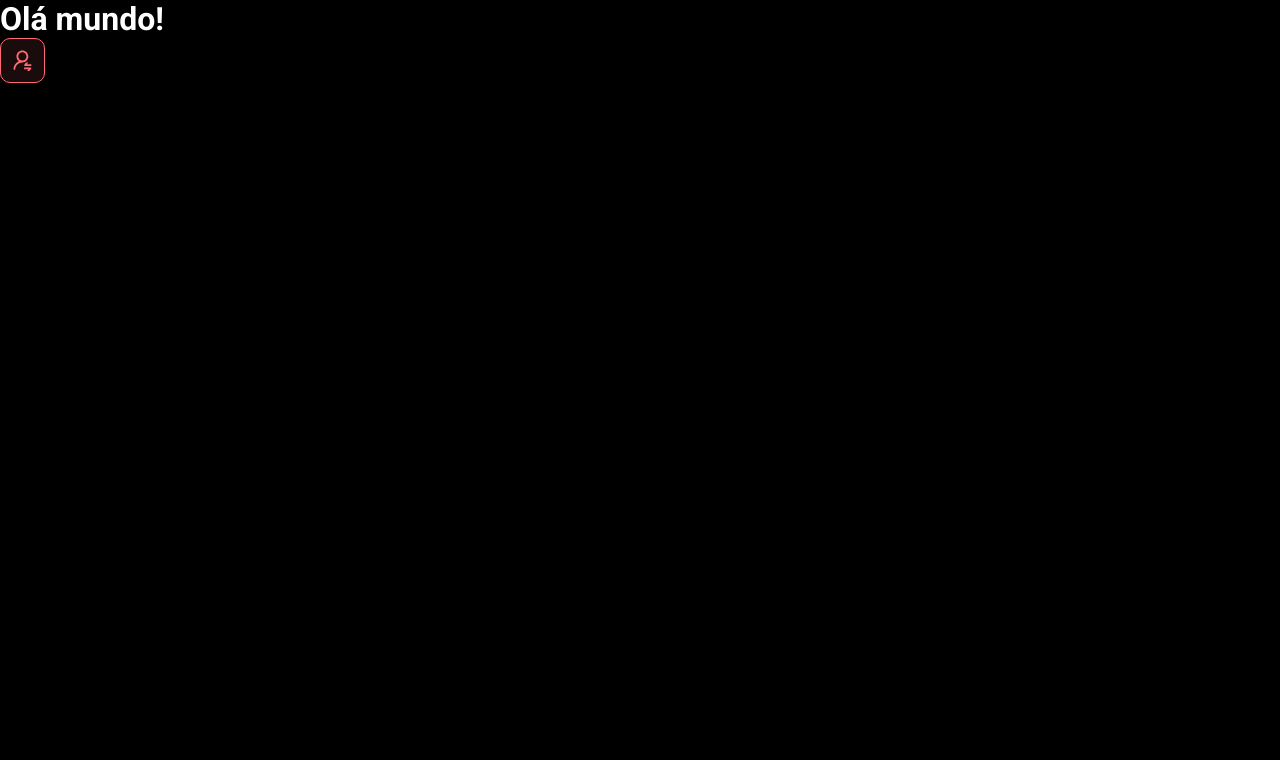
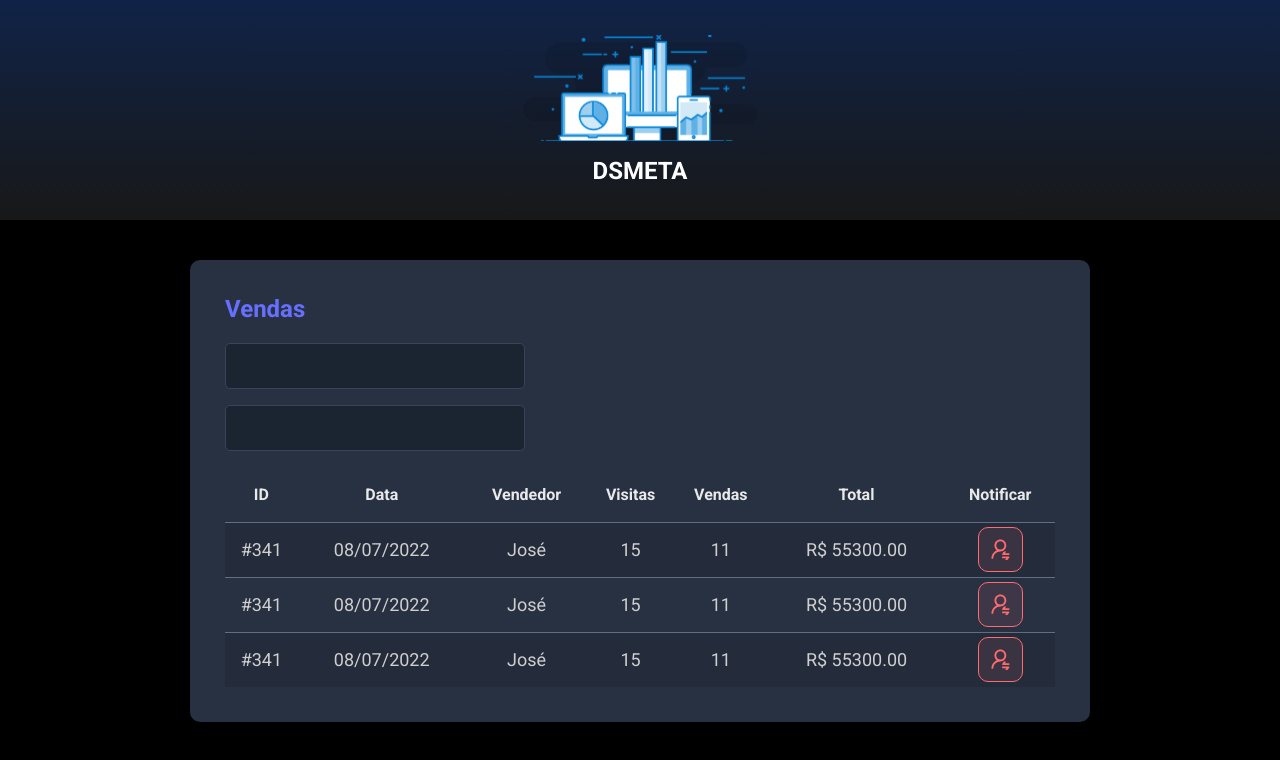
Before and after one commit to ronaldo-devlearning/dsmeta, a React (Vite) app in the folder frontend/: page / in a window 1280 px wide. Shown: the top 760 px of the page. Built offline with nearby package versions, Linux system fonts and the light colour scheme.

Commit message:
Other components

```diff
--- a/frontend/src/App.tsx
+++ b/frontend/src/App.tsx
@@ -1,10 +1,20 @@
-import NotificationButton from './components/NotificationButton'
+import Header from './components/Header'
+import SalesCard from './components/SalesCard'
+
+
 
 function App() {
   return (
     <>
-      <h1>Olá mundo!</h1>
-      <NotificationButton />
+      <Header />
+      <main>
+        <section id="sales">
+          <div className="dsmeta-container">
+            <SalesCard />
+          </div>
+
+        </section>
+      </main>
     </>
   )
 }
--- /dev/null
+++ b/frontend/src/components/Header/index.tsx
@@ -0,0 +1,16 @@
+import logo from '../../assets/img/logo.svg'
+
+import './style.css'
+
+function Header() {
+    return (
+      <header>
+          <div className="dsmeta-logo-container">
+              <img src={logo} alt="DSMeta" />
+              <h1>DSMETA</h1>
+          </div>
+      </header>
+    )
+  }
+
+  export default Header
--- /dev/null
+++ b/frontend/src/components/Header/style.css
@@ -0,0 +1,27 @@
+header {
+    background: linear-gradient(180deg, #102347 0%, #181818 100%);
+    height: 220px;
+    display: flex;
+    align-items: center;
+    justify-content: center;
+  }
+
+  .dsmeta-logo-container {
+    display: flex;
+    flex-direction: column;
+    align-items: center;
+  }
+
+  .dsmeta-logo-container img {
+    width: 235px;
+  }
+
+  .dsmeta-logo-container h1 {
+    margin-top: 15px;
+    font-size: 24px;
+  }
+
+  .dsmeta-logo-container p {
+    font-size: 14px;
+    font-weight: 300;
+  }
--- /dev/null
+++ b/frontend/src/components/SalesCard/index.tsx
@@ -0,0 +1,81 @@
+import NotificationButton from '../NotificationButton'
+import './style.css'
+
+function SalesCard() {
+    return (
+        <div className="dsmeta-card">
+            <h2 className="dsmeta-sales-title">Vendas</h2>
+            <div>
+                <div className="dsmeta-form-control-container">
+                    <input className="dsmeta-form-control" type="text" />
+                </div>
+                <div className="dsmeta-form-control-container">
+                    <input className="dsmeta-form-control" type="text" />
+                </div>
+            </div>
+            <div>
+                <table className="dsmeta-sales-table">
+                    <thead>
+                        <tr>
+                            <th className="show992">ID</th>
+                            <th className="show576">Data</th>
+                            <th>Vendedor</th>
+                            <th className="show992">Visitas</th>
+                            <th className="show992">Vendas</th>
+                            <th>Total</th>
+                            <th>Notificar</th>
+                        </tr>
+                    </thead>
+                    <tbody>
+                        <tr>
+                            <td className="show992">#341</td>
+                            <td className="show576">08/07/2022</td>
+                            <td>José</td>
+                            <td className="show992">15</td>
+                            <td className="show992">11</td>
+                            <td>R$ 55300.00</td>
+                            <td>
+                                <div className="dsmeta-red-btn-container">
+                                    <NotificationButton />
+                                </div>
+                            </td>
+                        </tr>
+
+                        <tr>
+                            <td className="show992">#341</td>
+                            <td className="show576">08/07/2022</td>
+                            <td>José</td>
+                            <td className="show992">15</td>
+                            <td className="show992">11</td>
+                            <td>R$ 55300.00</td>
+                            <td>
+                                <div className="dsmeta-red-btn-container">
+                                    <NotificationButton />
+                                </div>
+                            </td>
+                        </tr>
+
+                        <tr>
+                            <td className="show992">#341</td>
+                            <td className="show576">08/07/2022</td>
+                            <td>José</td>
+                            <td className="show992">15</td>
+                            <td className="show992">11</td>
+                            <td>R$ 55300.00</td>
+                            <td>
+                                <div className="dsmeta-red-btn-container">
+                                    <NotificationButton />
+                                </div>
+                            </td>
+                        </tr>
+
+                    </tbody>
+
+                </table>
+            </div>
+        </div>
+    )
+
+}
+
+export default SalesCard
--- /dev/null
+++ b/frontend/src/components/SalesCard/style.css
@@ -0,0 +1,97 @@
+  .dsmeta-card {
+    background-color: #283142;
+    border-radius: 10px;
+    padding: 30px 10px;
+  }
+
+  .dsmeta-sales-title {
+    color: #676fff;
+    font-size: 24px;
+    margin-bottom: 20px;
+  }
+
+  .dsmeta-form-control-container {
+    margin-bottom: 16px;
+    max-width: 300px;
+  }
+
+  .dsmeta-form-control {
+    width: 100%;
+    height: 46px;
+    background-color: #1b2531;
+    border: 1px solid #384459;
+    border-radius: 5px;
+    color: #9aaabe;
+    padding: 0 20px;
+    font-size: 18px;
+  }
+
+  .dsmeta-sales-table {
+    width: 100%;
+    border-spacing: 0;
+    border-collapse: collapse;
+  }
+
+  .dsmeta-sales-table thead {
+    height: 55px;
+    font-size: 16px;
+    color: #e9e9e9;
+    font-weight: 700;
+  }
+
+  .dsmeta-sales-table tbody {
+    font-size: 14px;
+    font-weight: 400;
+    color: #cfcfcf;
+    text-align: center;
+  }
+
+  .dsmeta-sales-table tbody tr {
+    height: 74px;
+    border-top: 1px solid #5f6e82;
+  }
+
+  .dsmeta-sales-table tbody tr:hover > td {
+    background-color: #384459;
+  }
+
+  .dsmeta-sales-table tbody tr:nth-child(odd) {
+    background-color: #242c3b;
+  }
+
+  .dsmeta-red-btn-container {
+    display: flex;
+    justify-content: center;
+  }
+
+  .show576 {
+    display: none;
+  }
+
+  .show992 {
+    display: none;
+  }
+
+  @media (min-width: 576px) {
+    .show576 {
+      display: table-cell;
+    }
+
+    .dsmeta-card {
+      padding: 35px;
+    }
+
+    .dsmeta-sales-table tbody tr {
+      height: 55px;
+    }
+
+    .dsmeta-sales-table tbody {
+      font-size: 18px;
+    }
+  }
+
+  @media (min-width: 992px) {
+    .show992 {
+      display: table-cell;
+    }
+  }
--- a/frontend/src/index.css
+++ b/frontend/src/index.css
@@ -20,40 +20,6 @@
   text-decoration: none;
 }
 
-header {
-  background: linear-gradient(180deg, #102347 0%, #181818 100%);
-  height: 220px;
-  display: flex;
-  align-items: center;
-  justify-content: center;
-}
-
-.dsmeta-logo-container {
-  display: flex;
-  flex-direction: column;
-  align-items: center;
-}
-
-.dsmeta-logo-container img {
-  width: 235px;
-}
-
-.dsmeta-logo-container h1 {
-  margin-top: 15px;
-  font-size: 24px;
-}
-
-.dsmeta-logo-container p {
-  font-size: 14px;
-  font-weight: 300;
-}
-
-.dsmeta-card {
-  background-color: #283142;
-  border-radius: 10px;
-  padding: 30px 10px;
-}
-
 .dsmeta-container {
   width: 100%;
   max-width: 900px;
@@ -63,111 +29,3 @@
 #sales {
   padding: 40px 10px;
 }
-
-.dsmeta-sales-title {
-  color: #676fff;
-  font-size: 24px;
-  margin-bottom: 20px;
-}
-
-.dsmeta-form-control-container {
-  margin-bottom: 16px;
-  max-width: 300px;
-}
-
-.dsmeta-form-control {
-  width: 100%;
-  height: 46px;
-  background-color: #1b2531;
-  border: 1px solid #384459;
-  border-radius: 5px;
-  color: #9aaabe;
-  padding: 0 20px;
-  font-size: 18px;
-}
-
-.dsmeta-sales-table {
-  width: 100%;
-  border-spacing: 0;
-  border-collapse: collapse;
-}
-
-.dsmeta-sales-table thead {
-  height: 55px;
-  font-size: 16px;
-  color: #e9e9e9;
-  font-weight: 700;
-}
-
-.dsmeta-sales-table tbody {
-  font-size: 14px;
-  font-weight: 400;
-  color: #cfcfcf;
-  text-align: center;
-}
-
-.dsmeta-sales-table tbody tr {
-  height: 74px;
-  border-top: 1px solid #5f6e82;
-}
-
-.dsmeta-sales-table tbody tr:hover > td {
-  background-color: #384459;
-}
-
-.dsmeta-sales-table tbody tr:nth-child(odd) {
-  background-color: #242c3b;
-}
-
-.dsmeta-red-btn-container {
-    display: flex;
-    justify-content: center;
-}
-
-/*.dsmeta-red-btn {
-  height: 45px;
-  width: 45px;
-  background: rgba(255, 107, 114, 0.1);
-  border: 1px solid #ff6b72;
-  border-radius: 10px;
-  display: flex;
-  align-items: center;
-  justify-content: center;
-  cursor: pointer;
-}
-
-.dsmeta-red-btn img {
-    width: 19px;
-}*/
-
-.show576 {
-    display: none;
-}
-
-.show992 {
-    display: none;
-}
-
-@media (min-width: 576px) {
-    .show576 {
-        display: table-cell;
-    }
-
-    .dsmeta-card {
-        padding: 35px;
-    }
-
-    .dsmeta-sales-table tbody tr {
-        height: 55px;
-    }
-
-    .dsmeta-sales-table tbody {
-        font-size: 18px;
-    }
-}
-
-@media (min-width: 992px) {
-    .show992 {
-        display: table-cell;
-    }
-}
```
Also changed, not shown: frontend/src/assets/img/logo.svg (added).
